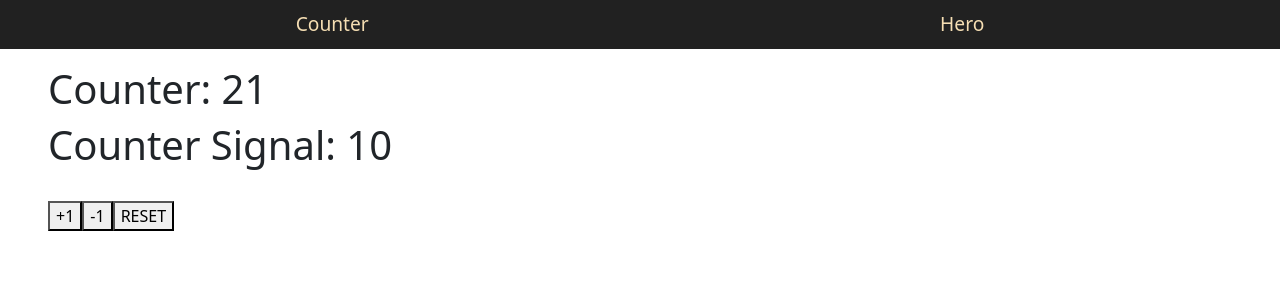
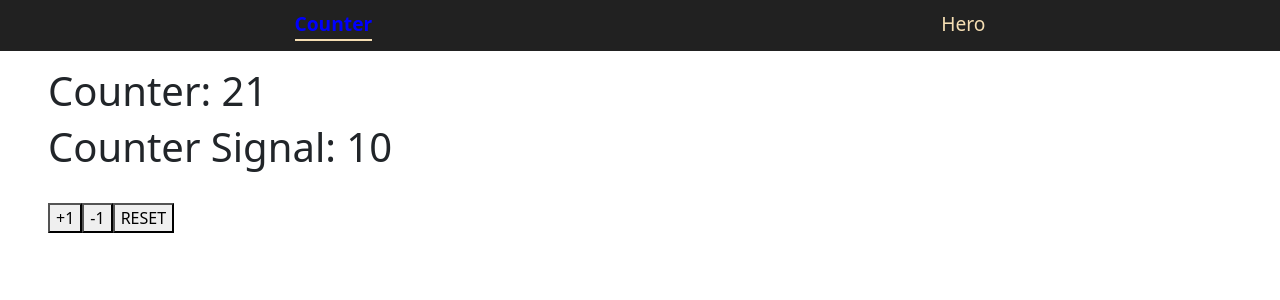
Before and after one commit to Joel-Yov/mis-inicios-angular, an Angular app: page / in a window 1280 px wide. Shown: the top 300 px of the page. Built offline with nearby package versions, Linux system fonts and the light colour scheme.

Commit message:
styles(navbar): RouterLink for styles in the navbar

```diff
--- a/src/app/components/shared/navbar/navbar.html
+++ b/src/app/components/shared/navbar/navbar.html
@@ -12,9 +12,19 @@
         text-decoration: none;
         font-size: 1.2em;
     }
+
+    nav a.activeClass {
+        font-weight: bold;
+        border-bottom: 2px solid wheat;
+        color: blue;
+    }
 </style>
 
 <nav>
-    <a routerLink="/">Counter</a>
-    <a routerLink="/hero">Hero</a>
+    <!-- GRACIAS AL ROUTERLINK PODEMOS APLICAR ESTILOS CADA VEZ QUE SE NAVEGA, ANGULAR SE ENCARGARA DE QUITAR Y PONER ESA CLASE CUANDO SE USA PARA NAVEGAR -->
+    <a routerLink="/"
+        routerLinkActive="activeClass"
+        [routerLinkActiveOptions]="{exact: true}"
+    >Counter</a>
+    <a routerLink="/hero" [routerLinkActive]="'activeClass'">Hero</a>
 </nav>
--- a/src/app/components/shared/navbar/navbar.ts
+++ b/src/app/components/shared/navbar/navbar.ts
@@ -1,9 +1,9 @@
 import { Component } from '@angular/core';
-import { RouterLink } from "@angular/router";
+import { RouterLink, RouterLinkActive } from "@angular/router";
 
 @Component({
   selector: 'app-navbar',
-  imports: [RouterLink],
+  imports: [RouterLink, RouterLinkActive],
   templateUrl: './navbar.html',
   styleUrl: './navbar.scss',
 })
```
